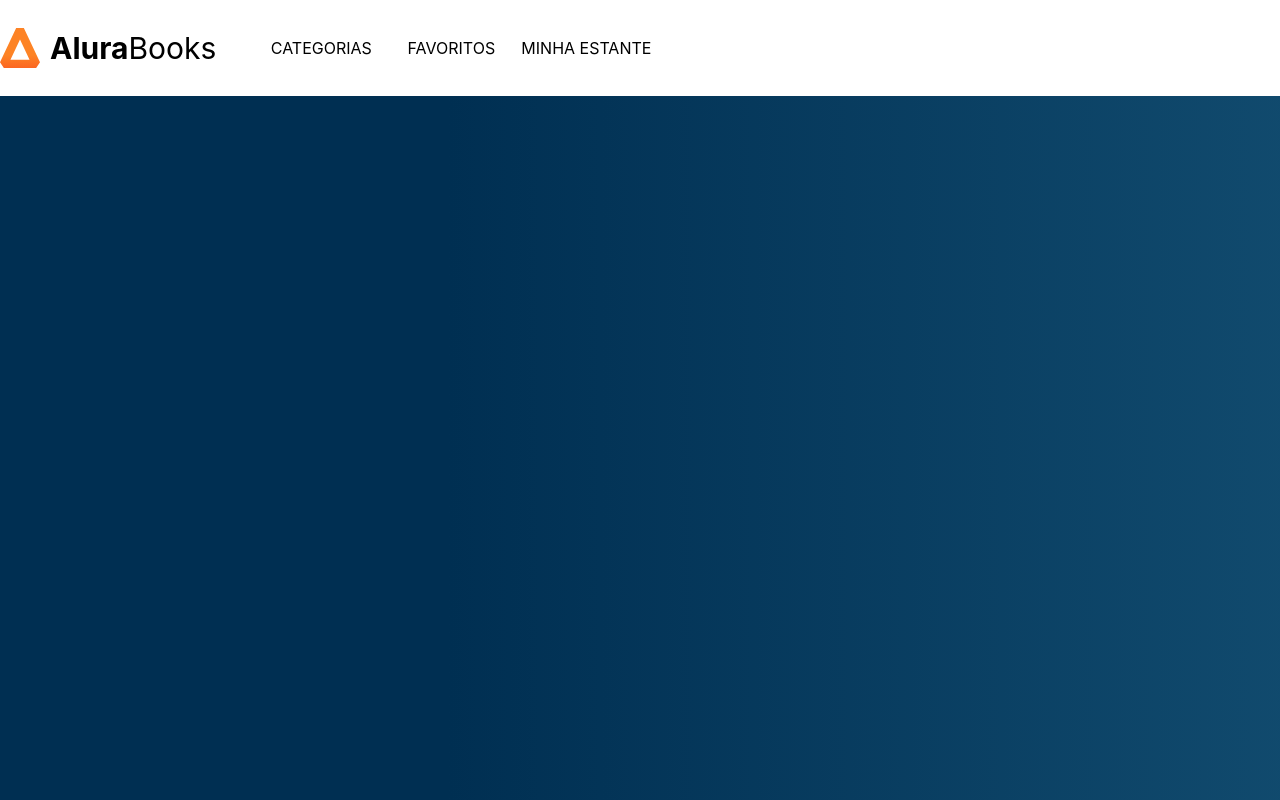
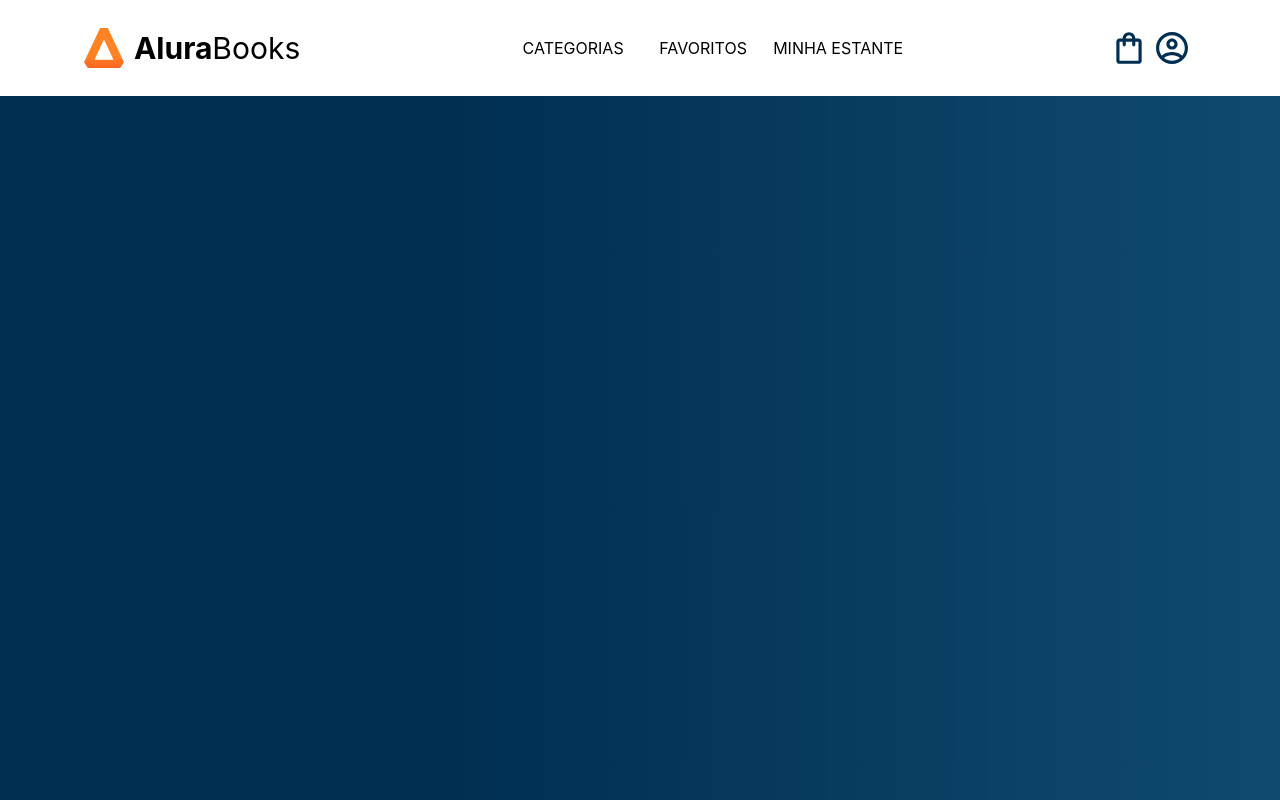
Before and after one commit to rafaelpequino/alura-books, a React (Create React App) app: page / in a window 1280 px wide. Built offline with nearby package versions, Linux system fonts and the light colour scheme.

Commit message:
Adiciona ícones no header

```diff
--- a/src/App.css
+++ b/src/App.css
@@ -7,6 +7,7 @@
 .App-header {
   background-color: #fff;
   display: flex;
+  justify-content: space-around;
 }
 
 .opcoes {
@@ -25,6 +26,13 @@
   cursor: pointer;
 }
 
+.opcaoIcone {
+  display: flex;
+  align-items: center;
+  height: 100%;
+  min-width: 40px;
+}
+
 li {
   list-style: none;
 }
--- a/src/App.js
+++ b/src/App.js
@@ -9,12 +9,28 @@ function App() {
     'MINHA ESTANTE'
   ]
 
+  const icones = [
+    {
+      imagem: '/img/sacola.svg',
+      alt: 'Ícone de sacola'
+    },
+    {
+      imagem: '/img/perfil.svg',
+      alt: 'Ícone de perfil'
+    }
+  ]
+
   return (
     <div className='App'>
       <header className='App-header'>
         <Logo />
+
         <ul className='opcoes'>
           { textoOpcoes.map(texto => <li className='opcao'>{texto}</li>) }
+        </ul>
+
+        <ul className='opcoes'>
+          { icones.map(icone => <li className='opcaoIcone'><img src={icone.imagem} alt='icone.alt' /></li>) }
         </ul>
       </header>
     </div>
```
